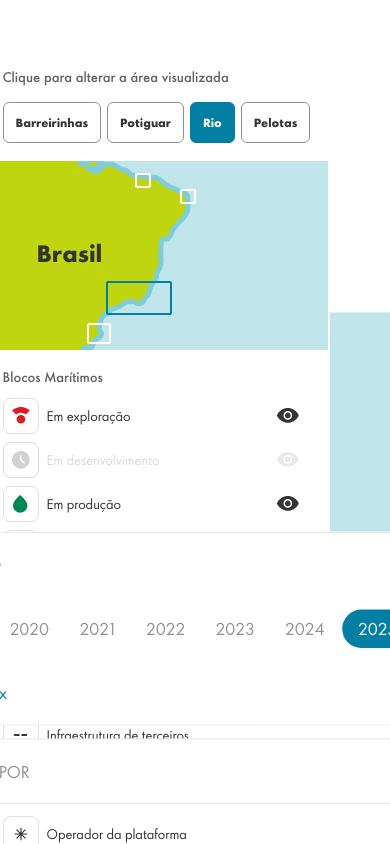
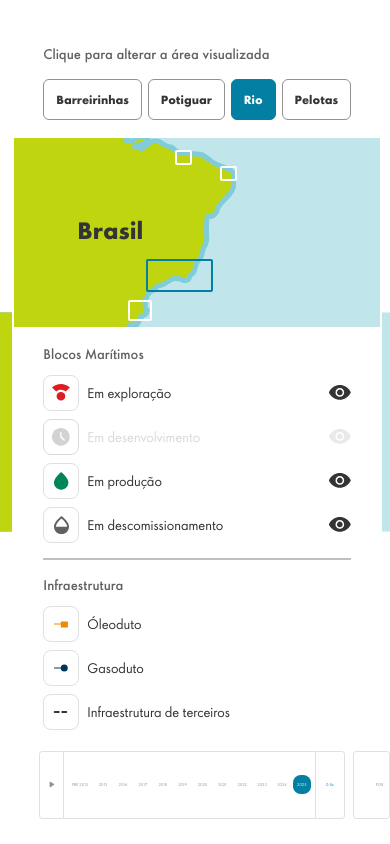
Before and after one commit to Azimolab/shell_mapa_interativo, a React (Vite) app: page / in a window 390 px wide. Built offline with nearby package versions, Linux system fonts and the light colour scheme.

Commit message:
Ajuste Responsividade Timeline

```diff
--- a/src/App.jsx
+++ b/src/App.jsx
@@ -143,8 +143,10 @@ function App() {
           onPauseTimeline={() => setIsPlaying(false)}
         />
 
-        {/* Toolbar positioned middle-right */}
-        <div className="absolute right-[30px] mt-12 mr-[30px] z-10">
+{/* Toolbar responsiva fixada à direita */}
+<div
+  className="absolute top-[3vh] right-[2vw] z-10 h-[85vh] flex flex-col"
+>
   <Toolbar
     selectedArea={selectedZone}
     selectedYear={selectedYear}
@@ -155,8 +157,9 @@ function App() {
   />
 </div>
 
-        {/* Timeline positioned bottom-center */}
-        <div className="absolute bottom-10 right-[-142px] z-10">
+
+{/* Timeline responsiva fixada no canto inferior direito */}
+<div className="">
   <Timeline
     selectedYear={selectedYear}
     onYearSelect={handleYearSelect}
@@ -168,6 +171,7 @@ function App() {
     isYearAvailable={isYearAvailable}
   />
 </div>
+
       </div>
     </div>
   );
--- a/src/components/Timeline.css
+++ b/src/components/Timeline.css
@@ -1,39 +1,32 @@
+/* Timeline.css – Versão fluida e responsiva sem media queries */
+
 .timeline-wrapper-main {
-  display: inline-flex;
+  position: absolute;
+  bottom: 2vh;
+  left: 50%;
+  transform: translateX(-50%);
+  width: clamp(70vw, 80vw, 90vw);
+  height: 10vh;
+  display: flex;
   align-items: center;
-  gap: 20px;
-  position: relative;
-  transform: scale(0.8);
-  transform-origin: bottom center;
+  gap: clamp(0.8vw, 1vw, 1.2vw);
+  z-index: 10;
 }
 
 .timeline-container {
   display: flex;
-  align-items: flex-start;
-  position: relative;
+  align-items: center;
   width: 100%;
-  max-width: 100%;
   background: transparent;
 }
 
-.timeline-play-section {
-  display: flex;
-  padding: 24px 36px;
-  align-items: center;
-  gap: 8px;
-  border-radius: 12px 0 0 12px;
-  border: 1px solid var(--grey-100);
-  background: var(--white-pure);
-  position: relative;
-  flex-shrink: 0;
-}
+
 
 .timeline-play-button {
   background: none;
   border: none;
-  padding: 0;
   cursor: pointer;
-  transition: all 0.2s ease;
+  transition: transform 0.2s ease;
   display: flex;
   align-items: center;
   justify-content: center;
@@ -43,383 +36,196 @@
   transform: scale(1.05);
 }
 
-.timeline-play-button:active {
-  transform: scale(0.95);
-}
 
-.timeline-play-icon {
-  width: 64px;
-  height: 64px;
-  aspect-ratio: 1/1;
-}
 
-.timeline-years-section {
-  display: flex;
-  padding: 24px 20px;
-  align-items: center;
-  gap: 6px;
-  border: 1px solid var(--grey-100);
-  border-left: none;
-  border-right: none;
-  background: var(--white-pure);
-  position: relative;
-  flex: 1;
-  overflow-x: auto;
-  scrollbar-width: none;
-  -ms-overflow-style: none;
-}
 
-.timeline-years-section::-webkit-scrollbar {
-  display: none;
-}
 
 .timeline-years-wrapper {
   display: flex;
   align-items: center;
-  gap: 6px;
-  min-width: max-content;
+  justify-content: center;
+  gap: clamp(0.4vw, 0.6vw, 0.8vw);
+  width: 100%;
 }
 
+/* --- YEAR BUTTONS --- */
 .timeline-year-button {
   display: flex;
-  height: 64px;
-  padding: 12px 24px;
+  align-items: center;
   justify-content: center;
-  align-items: center;
-  gap: 8px;
-  border-radius: 50px;
   border: none;
-  background: none;
+  border-radius: 2vw;
   cursor: pointer;
   transition: all 0.2s ease;
-  font-family: 'ShellBook';
-  font-size: 28px;
-  font-style: normal;
+  white-space: nowrap;
+  padding: clamp(0.6vh, 0.9vh, 1.1vh) clamp(0.8vw, 1vw, 1.2vw);
+  font-family: 'ShellBook', sans-serif;
   font-weight: 400;
-  line-height: normal;
+  line-height: 1;
+  font-size: clamp(0.8vw, 1vw, 1.2vw);
   color: var(--grey-400);
-  white-space: nowrap;
-  flex-shrink: 0;
+  background: none;
+  flex-shrink: 1;
+  min-width: clamp(3.8vw, 4.5vw, 5vw);
 }
 
 .timeline-year-button.selected {
-  padding: 12px 30px;
   background: var(--sky-500);
   color: var(--white-pure);
   font-weight: 500;
 }
 
 .timeline-year-button:hover:not(.selected) {
-  background: rgba(145, 145, 145, 0.1);
-  transform: scale(1.02);
+  background: rgba(145,145,145,0.1);
+  transform: scale(1.03);
 }
 
 .timeline-year-button:active {
-  transform: scale(0.98);
+  transform: scale(0.97);
 }
 
-.timeline-year-button.disabled {
-  opacity: 0.3;
-  cursor: not-allowed;
-  pointer-events: none;
+
+/* --- PLAY SECTION --- */
+.timeline-play-section {
+  display: flex;
+  align-items: center;
+  justify-content: center;
+  height: clamp(6vh, 8vh, 9vh);   /* mesma altura dos outros blocos */
+  padding: 0 clamp(1.2vw, 1.5vw, 1.8vw);
+  border-radius: 0.8vw 0 0 0.8vw;
+  border: 0.05vw solid var(--grey-100);
+  background: var(--white-pure);
+  flex-shrink: 0;
+  box-sizing: border-box;
 }
 
+/* Ícone proporcional */
+.timeline-play-icon {
+  width: clamp(2vw, 2.8vw, 3vw);
+  height: clamp(2vw, 2.8vw, 3vw);
+  aspect-ratio: 1/1;
+}
+
+/* --- YEARS SECTION --- */
+.timeline-years-section {
+  flex: 1;
+  display: flex;
+  align-items: center;
+  justify-content: center;
+  height: clamp(6vh, 8vh, 9vh);   /* altura padronizada */
+  padding: 0 clamp(1vw, 1.2vw, 1.5vw);
+  border-top: 0.05vw solid var(--grey-100);
+  border-bottom: 0.05vw solid var(--grey-100);
+  background: var(--white-pure);
+  overflow-x: hidden;
+}
+
+/* --- SPEED SECTION --- */
 .timeline-speed-section {
   display: flex;
-  padding: 24px;
   align-items: center;
-  gap: 60px;
-  border-radius: 0 12px 12px 0;
-  border: 1px solid var(--grey-100);
+  justify-content: center;
+  height: clamp(6vh, 8vh, 9vh);   /* altura padronizada */
+  padding: 0 clamp(1.2vw, 1.5vw, 1.8vw);
+  gap: clamp(1vw, 1.2vw, 1.5vw);
+  border-radius: 0 0.8vw 0.8vw 0;
+  border: 0.05vw solid var(--grey-100);
   background: var(--white-pure);
-  position: relative;
   flex-shrink: 0;
+  box-sizing: border-box;
 }
 
+/* --- SPEED BUTTON --- */
 .timeline-speed-button {
   display: flex;
-  height: 64px;
-  padding: 12px 24px;
+  align-items: center;
   justify-content: center;
+  border: none;
+  border-radius: 3vw;
+  cursor: pointer;
+  transition: all 0.2s ease;
+  height: clamp(4.5vh, 5vh, 5.5vh);  /* menor que a seção, centralizado */
+  padding: 0 clamp(0.8vw, 1vw, 1.2vw);
+  font-family: 'ShellBook', sans-serif;
+  font-size: clamp(0.9vw, 1vw, 1.1vw);
+  color: var(--sky-500);
+  background: none;
+}
+
+
+.timeline-speed-button:hover {
+  background: rgba(2,127,162,0.1);
+  transform: scale(1.03);
+}
+
+.timeline-speed-button:active {
+  transform: scale(0.97);
+}
+
+/* --- LANGUAGE SECTION --- */
+.timeline-language-section {
+  display: flex;
   align-items: center;
-  gap: 8px;
-  border-radius: 50px;
+  justify-content: center;
+  height: clamp(6vh, 8vh, 9vh);   /* mesma altura dos outros blocos */
+  padding: 0 clamp(1.2vw, 1.5vw, 1.8vw);
+  gap: clamp(0.6vw, 0.8vw, 1vw);
+  border-radius: 0.8vw;
+  border: 0.05vw solid var(--grey-100);
+  background: var(--white-pure);
+  flex-shrink: 0;
+  box-sizing: border-box;
+  margin-left: clamp(1vw, 1.2vw, 1.5vw);
+}
+
+/* Botão interno */
+.timeline-language-button {
+  display: flex;
+  align-items: center;
+  justify-content: center;
+  gap: clamp(0.4vw, 0.6vw, 0.8vw);
   border: none;
   background: none;
   cursor: pointer;
-  transition: all 0.2s ease;
-  font-family: 'ShellBook';
-  font-size: 28px;
-  font-style: normal;
-  font-weight: 400;
-  line-height: normal;
-  color: var(--sky-500);
-}
-
-.timeline-speed-button:hover {
-  background: rgba(2, 127, 162, 0.1);
-  transform: scale(1.02);
-}
-
-.timeline-speed-button:active {
-  transform: scale(0.98);
-}
-
-.timeline-language-section {
-  display: flex;
-  width: 210px;
-  padding: 24px 36px;
-  align-items: center;
-  gap: 8px;
-  border-radius: 12px;
-  border: 1px solid var(--grey-100);
-  background: var(--white-pure);
-  position: relative;
-  flex-shrink: 0;
-}
-
-.timeline-language-button {
-  display: flex;
-  align-items: center;
-  gap: 10px;
-  border: none;
-  background: none;
-  cursor: pointer;
-  transition: all 0.2s ease;
   width: 100%;
-  justify-content: center;
+  height: 100%;
+  transition: transform 0.2s ease;
 }
 
 .timeline-language-button:hover {
-  transform: scale(1.02);
+  transform: scale(1.03);
 }
 
 .timeline-language-button:active {
-  transform: scale(0.98);
+  transform: scale(0.97);
 }
 
+/* Bandeira */
 .timeline-flag-container {
   display: flex;
-  width: 64px;
-  height: 64px;
-  padding: 14px;
   justify-content: center;
   align-items: center;
-  flex-shrink: 0;
+  width: clamp(2.5vw, 2.8vw, 3vw);
+  height: clamp(2.5vw, 2.8vw, 3vw);
+  padding: clamp(0.6vh, 0.8vh, 1vh);
   aspect-ratio: 1/1;
-  position: relative;
+  border-radius: 50%;
+  box-sizing: border-box;
 }
 
 .timeline-flag-icon {
-  width: 36px;
-  height: 36px;
-  flex-shrink: 0;
+  width: clamp(1.5vw, 1.8vw, 2vw);
+  height: clamp(1.5vw, 1.8vw, 2vw);
   aspect-ratio: 1/1;
 }
 
+/* Texto */
 .timeline-language-text {
   color: var(--grey-400);
   text-align: center;
-  font-family: 'ShellBook';
-  font-size: 28px;
-  font-style: normal;
+  font-family: 'ShellBook', sans-serif;
   font-weight: 400;
-  line-height: normal;
   text-transform: uppercase;
+  font-size: clamp(0.9vw, 1vw, 1.1vw);
+  line-height: 1;
 }
-
-/* Responsive Design */
-@media (max-width: 1400px) {
-  .timeline-wrapper-main {
-    gap: 24px;
-  }
-
-  .timeline-language-section {
-    width: 280px;
-    padding: 24px 36px;
-  }
-
-  .timeline-flag-container {
-    width: 72px;
-    height: 72px;
-    padding: 16px;
-  }
-
-  .timeline-flag-icon {
-    width: 40px;
-    height: 40px;
-  }
-
-  .timeline-language-text {
-    font-size: 32px;
-  }
-}
-
-@media (max-width: 1200px) {
-  .timeline-play-section {
-    padding: 24px 36px;
-  }
-
-  .timeline-play-icon {
-    width: 72px;
-    height: 72px;
-  }
-
-  .timeline-year-button {
-    height: 72px;
-    padding: 12px 24px;
-    font-size: 32px;
-  }
-
-  .timeline-year-button.selected {
-    padding: 12px 32px;
-  }
-
-  .timeline-speed-button {
-    height: 72px;
-    padding: 12px 24px;
-    font-size: 32px;
-  }
-
-  .timeline-years-section {
-    padding: 24px;
-  }
-
-  .timeline-speed-section {
-    padding: 24px;
-    gap: 48px;
-  }
-}
-
-@media (max-width: 768px) {
-  .timeline-wrapper-main {
-    flex-direction: column;
-    align-items: stretch;
-    gap: 16px;
-  }
-
-  .timeline-container {
-    flex-direction: column;
-    align-items: stretch;
-  }
-
-  .timeline-play-section {
-    border-radius: 16px 16px 0 0;
-    border-bottom: none;
-    padding: 20px;
-    justify-content: center;
-  }
-
-  .timeline-play-icon {
-    width: 56px;
-    height: 56px;
-  }
-
-  .timeline-years-section {
-    border-radius: 0;
-    border: 1px solid var(--grey-100);
-    border-top: none;
-    border-bottom: none;
-    padding: 20px 16px;
-    justify-content: flex-start;
-  }
-
-  .timeline-year-button {
-    height: 56px;
-    padding: 8px 20px;
-    font-size: 24px;
-  }
-
-  .timeline-year-button.selected {
-    padding: 8px 24px;
-  }
-
-  .timeline-speed-section {
-    border-radius: 0 0 16px 16px;
-    border-top: none;
-    padding: 20px;
-    justify-content: center;
-    gap: 24px;
-  }
-
-  .timeline-speed-button {
-    height: 56px;
-    padding: 8px 20px;
-    font-size: 24px;
-  }
-
-  .timeline-language-section {
-    width: 100%;
-    border-radius: 16px;
-    padding: 20px;
-  }
-
-  .timeline-flag-container {
-    width: 56px;
-    height: 56px;
-    padding: 12px;
-  }
-
-  .timeline-flag-icon {
-    width: 32px;
-    height: 32px;
-  }
-
-  .timeline-language-text {
-    font-size: 24px;
-  }
-}
-
-@media (max-width: 480px) {
-  .timeline-play-section {
-    padding: 16px;
-  }
-
-  .timeline-play-icon {
-    width: 48px;
-    height: 48px;
-  }
-
-  .timeline-years-section {
-    padding: 16px 12px;
-  }
-
-  .timeline-year-button {
-    height: 48px;
-    padding: 6px 16px;
-    font-size: 20px;
-  }
-
-  .timeline-year-button.selected {
-    padding: 6px 20px;
-  }
-
-  .timeline-speed-section {
-    padding: 16px;
-  }
-
-  .timeline-speed-button {
-    height: 48px;
-    padding: 6px 16px;
-    font-size: 20px;
-  }
-
-  .timeline-language-section {
-    padding: 16px;
-  }
-
-  .timeline-flag-container {
-    width: 48px;
-    height: 48px;
-    padding: 10px;
-  }
-
-  .timeline-flag-icon {
-    width: 28px;
-    height: 28px;
-  }
-
-  .timeline-language-text {
-    font-size: 20px;
-  }
-}
--- a/src/components/Toolbar.css
+++ b/src/components/Toolbar.css
@@ -16,7 +16,6 @@
 
 /* Main Container */
 .idiom-por {
-  display: inline-flex;
   flex-direction: column;
   align-items: flex-start;
   gap: -1px;
@@ -24,7 +23,6 @@
   border: 2.5px solid var(--white-pure);
   background: var(--white-pure);
   box-sizing: border-box;
-  width: 358.5px;
   overflow: hidden;
 }
 
```
Lines whose indentation alone changed are shown as unchanged.
